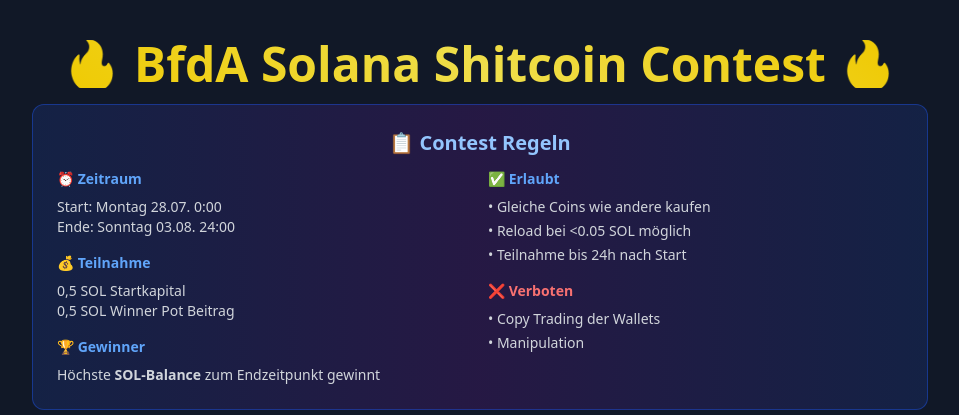
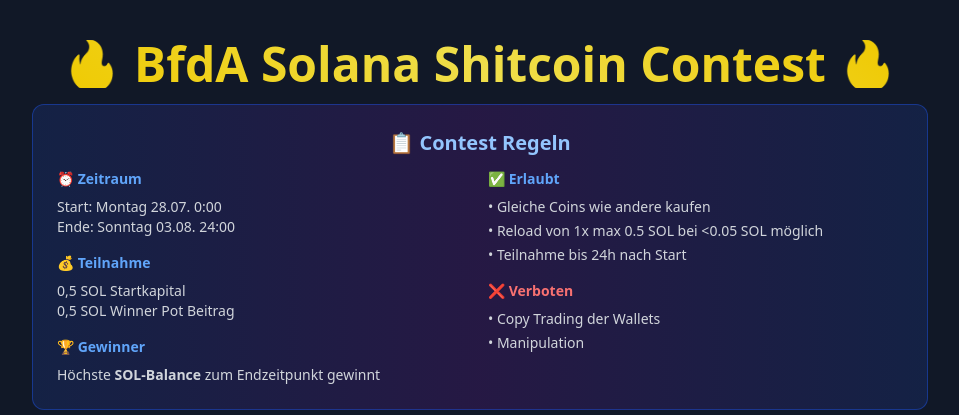
Before and after one commit to kaifri/dezentral-meme-leaderboard, a PHP site: page / in a window 1280 px wide. Shown: the top 415 px of the page, without its empty margins (160-1119 px from the left). Run offline with PHP 8.4, Linux system fonts and the light colour scheme; data that the repository does not hold is empty; a stand-in replaces the project's code that opens the database connection; some libraries are stand-ins or nearby versions.

Commit message:
refactor: Clarify reload limit for SOL in contest rules

```diff
--- a/index.php
+++ b/index.php
@@ -77,7 +77,7 @@ $frontend_config = [
           <h3 class="text-blue-400 font-semibold mb-2">✅ Erlaubt</h3>
           <ul class="text-gray-300 space-y-1">
             <li>• Gleiche Coins wie andere kaufen</li>
-            <li>• Reload bei &lt;0.05 SOL möglich</li>
+            <li>• Reload von 1x max 0.5 SOL bei &lt;0.05 SOL möglich</li>
             <li>• Teilnahme bis 24h nach Start</li>
           </ul>
 
```
